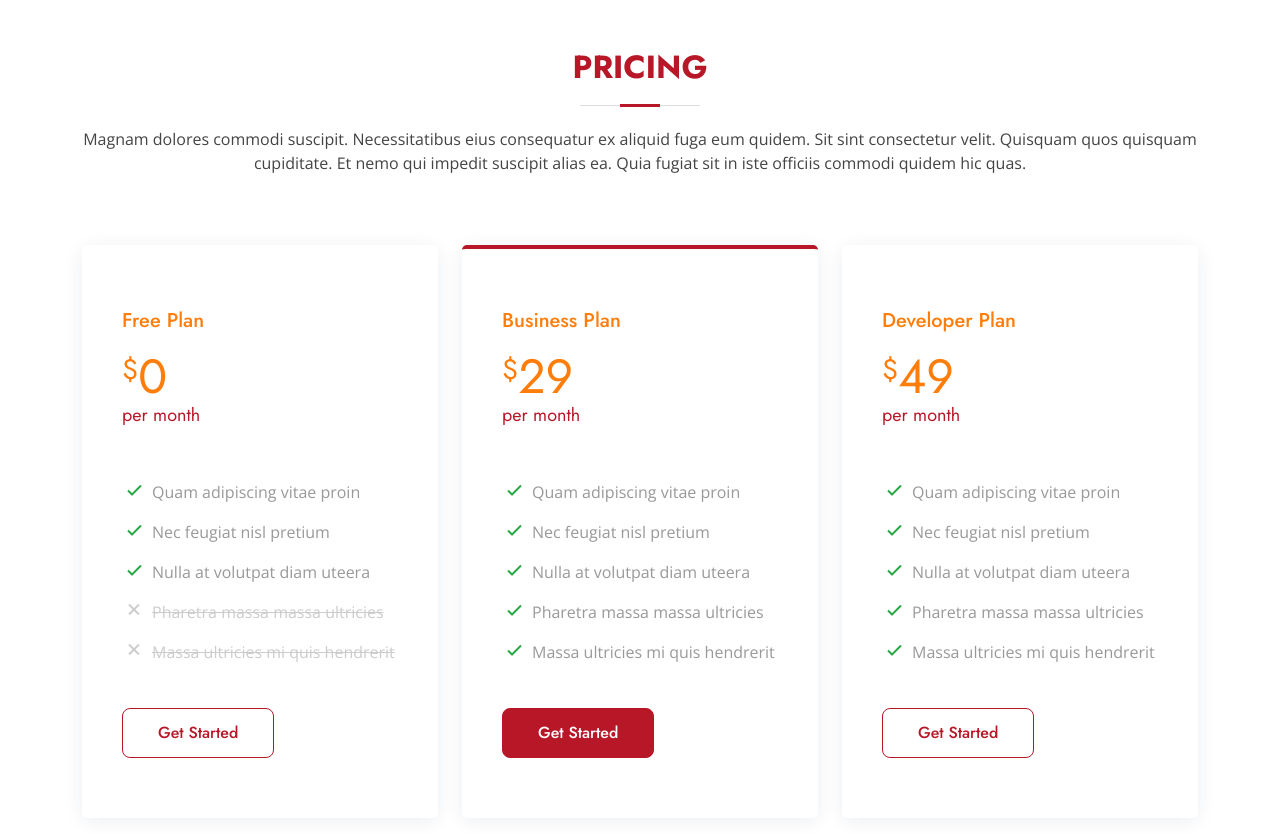
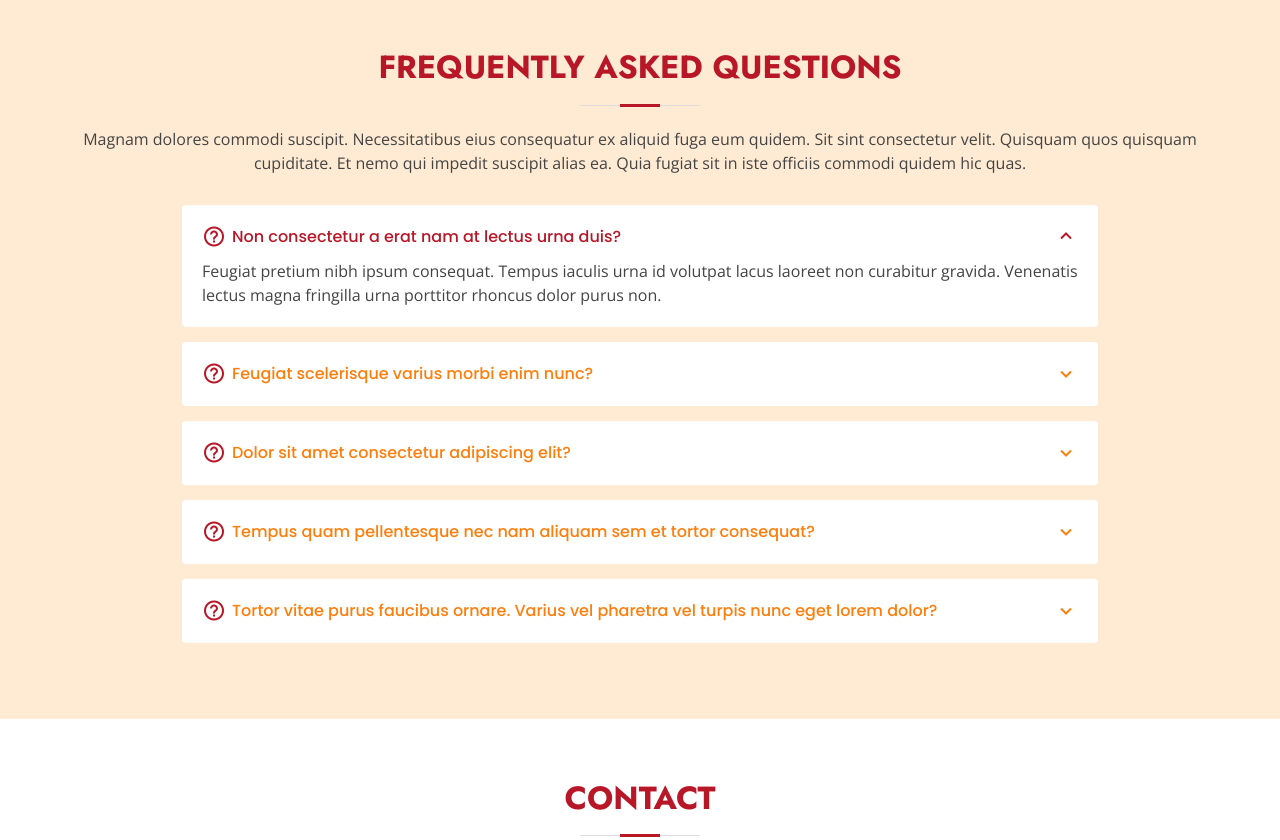
Before and after one commit to EscolaBanzos/site-plataforma, a plain HTML site: page index.html in a window 1280 px wide. Shown: the part 4540-5380 px from the top of the page. Drawn offline with nearby package versions, Linux system fonts and the light colour scheme.

Commit message:
Remove Pricing

```diff
--- a/assets/css/style.css
+++ b/assets/css/style.css
@@ -1119,132 +1119,6 @@ section {
 }
 
 /*--------------------------------------------------------------
-# Pricing
---------------------------------------------------------------*/
-.pricing .row {
-  padding-top: 40px;
-}
-
-.pricing .box {
-  padding: 60px 40px;
-  box-shadow: 0 3px 20px -2px rgba(20, 45, 100, 0.1);
-  background: #fff;
-  height: 100%;
-  border-top: 4px solid #fff;
-  border-radius: 5px;
-}
-
-.pricing h3 {
-  font-weight: 500;
-  margin-bottom: 15px;
-  font-size: 20px;
-  color: var(--tertiary);
-}
-
-.pricing h4 {
-  font-size: 48px;
-  color: var(--tertiary);
-  font-weight: 400;
-  font-family: "Jost", sans-serif;
-  margin-bottom: 25px;
-}
-
-.pricing h4 sup {
-  font-size: 28px;
-}
-
-.pricing h4 span {
-  color: var(--primary);
-  font-size: 18px;
-  display: block;
-}
-
-.pricing ul {
-  padding: 20px 0;
-  list-style: none;
-  color: #999;
-  text-align: left;
-  line-height: 20px;
-}
-
-.pricing ul li {
-  padding: 10px 0 10px 30px;
-  position: relative;
-}
-
-.pricing ul i {
-  color: #28a745;
-  font-size: 24px;
-  position: absolute;
-  left: 0;
-  top: 6px;
-}
-
-.pricing ul .na {
-  color: #ccc;
-}
-
-.pricing ul .na i {
-  color: #ccc;
-}
-
-.pricing ul .na span {
-  text-decoration: line-through;
-}
-
-.pricing .buy-btn {
-  display: inline-block;
-  padding: 12px 35px;
-  border-radius: 0.5rem;
-  color: var(--primary);
-  transition: none;
-  font-size: 16px;
-  font-weight: 500;
-  font-family: "Jost", sans-serif;
-  transition: 0.3s;
-  border: 1px solid var(--primary);
-}
-
-.pricing .buy-btn:hover {
-  background: var(--primary);
-  color: #fff;
-}
-
-.pricing .featured {
-  border-top-color: var(--primary);
-}
-
-.pricing .featured .buy-btn {
-  background: var(--primary);
-  color: #fff;
-}
-
-.pricing .featured .buy-btn:hover {
-  background: #23a3df;
-}
-
-@media (max-width: 992px) {
-  .pricing .box {
-    max-width: 60%;
-    margin: 0 auto 30px auto;
-  }
-}
-
-@media (max-width: 767px) {
-  .pricing .box {
-    max-width: 80%;
-    margin: 0 auto 30px auto;
-  }
-}
-
-@media (max-width: 420px) {
-  .pricing .box {
-    max-width: 100%;
-    margin: 0 auto 30px auto;
-  }
-}
-
-/*--------------------------------------------------------------
 # Frequently Asked Questions
 --------------------------------------------------------------*/
 .faq .faq-list {
--- a/index.html
+++ b/index.html
@@ -898,99 +898,6 @@
       </div>
     </section><!-- End Teachers Section -->
 
-    <!-- ======= Pricing Section ======= -->
-    <section id="pricing" class="pricing">
-      <div class="container" data-aos="fade-up">
-
-        <div class="section-title">
-          <h2>Pricing</h2>
-          <p>Magnam dolores commodi suscipit. Necessitatibus eius consequatur ex aliquid fuga eum quidem. Sit sint
-            consectetur velit. Quisquam quos quisquam cupiditate. Et nemo qui impedit suscipit alias ea. Quia fugiat sit
-            in iste officiis commodi quidem hic quas.</p>
-        </div>
-
-        <div class="row">
-
-          <div class="col-lg-4" data-aos="fade-up" data-aos-delay="100">
-            <div class="box">
-              <h3>Free Plan</h3>
-              <h4><sup>$</sup>0<span>per month</span></h4>
-              <ul>
-                <li>
-                  <i class="bx bx-check"></i> Quam adipiscing vitae proin
-                </li>
-                <li>
-                  <i class="bx bx-check"></i> Nec feugiat nisl pretium
-                </li>
-                <li>
-                  <i class="bx bx-check"></i> Nulla at volutpat diam uteera
-                </li>
-                <li class="na">
-                  <i class="bx bx-x"></i> <span>Pharetra massa massa ultricies</span>
-                </li>
-                <li class="na">
-                  <i class="bx bx-x"></i> <span>Massa ultricies mi quis hendrerit</span>
-                </li>
-              </ul>
-              <a href="#" class="buy-btn">Get Started</a>
-            </div>
-          </div>
-
-          <div class="col-lg-4 mt-4 mt-lg-0" data-aos="fade-up" data-aos-delay="200">
-            <div class="box featured">
-              <h3>Business Plan</h3>
-              <h4><sup>$</sup>29<span>per month</span></h4>
-              <ul>
-                <li>
-                  <i class="bx bx-check"></i> Quam adipiscing vitae proin
-                </li>
-                <li>
-                  <i class="bx bx-check"></i> Nec feugiat nisl pretium
-                </li>
-                <li>
-                  <i class="bx bx-check"></i> Nulla at volutpat diam uteera
-                </li>
-                <li>
-                  <i class="bx bx-check"></i> Pharetra massa massa ultricies
-                </li>
-                <li>
-                  <i class="bx bx-check"></i> Massa ultricies mi quis hendrerit
-                </li>
-              </ul>
-              <a href="#" class="buy-btn">Get Started</a>
-            </div>
-          </div>
-
-          <div class="col-lg-4 mt-4 mt-lg-0" data-aos="fade-up" data-aos-delay="300">
-            <div class="box">
-              <h3>Developer Plan</h3>
-              <h4><sup>$</sup>49<span>per month</span></h4>
-              <ul>
-                <li>
-                  <i class="bx bx-check"></i> Quam adipiscing vitae proin
-                </li>
-                <li>
-                  <i class="bx bx-check"></i> Nec feugiat nisl pretium
-                </li>
-                <li>
-                  <i class="bx bx-check"></i> Nulla at volutpat diam uteera
-                </li>
-                <li>
-                  <i class="bx bx-check"></i> Pharetra massa massa ultricies
-                </li>
-                <li>
-                  <i class="bx bx-check"></i> Massa ultricies mi quis hendrerit
-                </li>
-              </ul>
-              <a href="#" class="buy-btn">Get Started</a>
-            </div>
-          </div>
-
-        </div>
-
-      </div>
-    </section><!-- End Pricing Section -->
-
     <!-- ======= Frequently Asked Questions Section ======= -->
     <section id="faq" class="faq section-bg">
       <div class="container" data-aos="fade-up">
```
